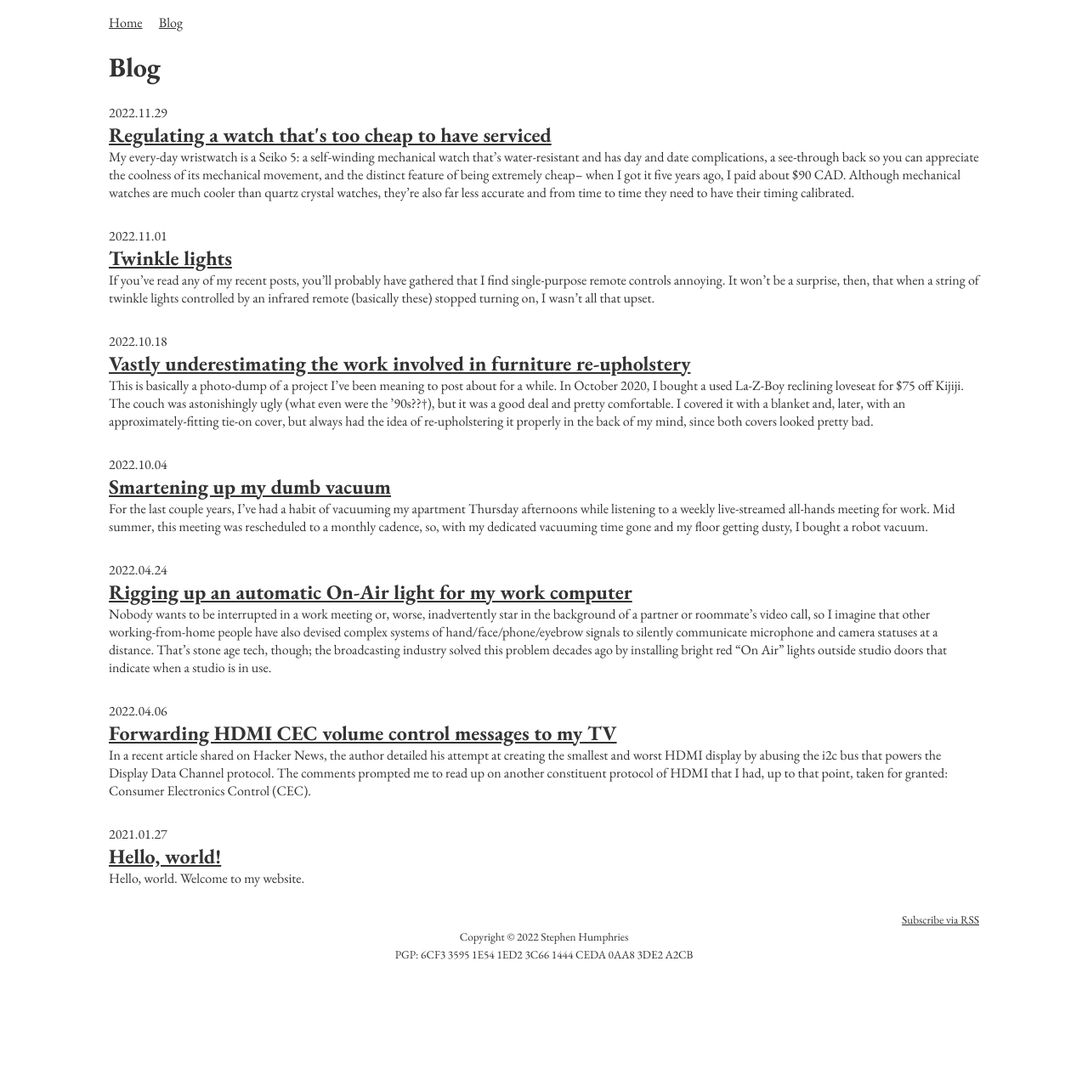
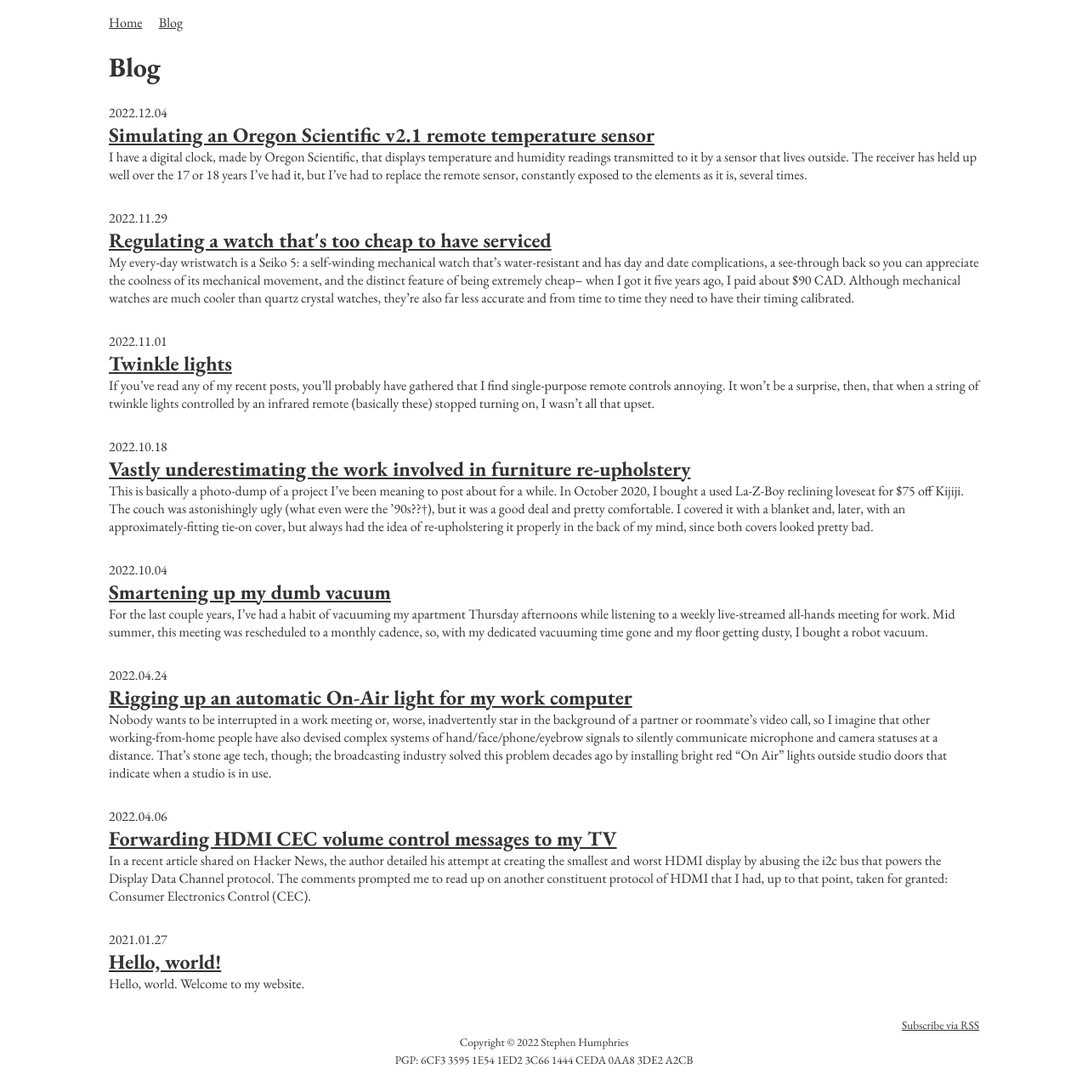
Before and after one commit to sjahu/sjahu.github.io, a Jekyll site: the page built from blog/index.html, in a window 1280 px wide. Shown: the whole page at 85% size. Built offline with Jekyll 4.4.1, drawn with Linux system fonts in a browser that asks for light colours; before the commit the page ends 1147 px from its top, so only the background shows below that; some of the changed lines change nothing that is shown.

Commit message:
Add Oregon Scientific blog post

```diff
--- a/_sass/default.scss
+++ b/_sass/default.scss
@@ -98,3 +98,9 @@
   height: 1px;
   background: #AAA;
 }
+
+blockquote {
+  margin-left: 0;
+  padding-left: 15px;
+  border-left: 5px solid lightblue;
+}
--- /dev/null
+++ b/blog/_posts/2022-12-04-oregon-scientific.md
@@ -0,0 +1,296 @@
+---
+title: Simulating an Oregon Scientific v2.1 remote temperature sensor
+header_image: /assets/images/blog/2022-12-04/prototype.jpg
+---
+
+I have a digital clock, made by Oregon Scientific, that displays temperature and humidity readings transmitted to it by a sensor that lives outside. The receiver has held up well over the 17 or 18 years I've had it, but I've had to replace the remote sensor, constantly exposed to the elements as it is, several times.
+
+{% figure /assets/images/blog/2022-12-04/bar608hga_manual.png %}
+<a href="https://archive.org/details/generalmanual_000074498">BAR608HGA and THGR122NX manual, c. 2004 (PDF)</a>
+{% endfigure %}
+
+Years ago, the specific sensor model compatible with my base station was easy to buy and not too expensive. Now, though, it's hard to find at a price justifiable for such an old clock, if at all. When I bought the last replacement in 2018, it cost $55 on Amazon (I could buy a whole new weather station for about that price, but what a waste) but at least it was available; today, I can only find one eBay listing for a well-used, untested, $95 sensor, and [this neat British shop](https://weatherspares.co.uk/collections/oregon-scientific-sensors-options), which at time of writing lists a couple compatible *new* sensors as "back soon". Even if they were in stock, once shipping to Canada and duties were factored in, a replacement sensor would cost over $100.
+
+Thus, before the sensor I have stops working, I wanted to characterize the signal it transmits and figure out how to reproduce it. I thought it would be *far* easier to do so while I still had a reference sensor to compare to.
+
+I did some poking around on the Internet and found that there's actually quite a large body of knowledge on the protocols used by remote weather sensors-- it seems like a lot of people buy them separately to use with custom-built Arduino, Raspberry Pi, or PC-based receivers. The most complete (and most frequently referenced) source of information I found is [osengr.org](https://www.osengr.org/WxShield/Web/WxShield.shtml), home to an open-source Arduino-based receiver that supports a wide range of sensors from various manufacturers. [This 45-page PDF](https://www.osengr.org/Articles/OS-RF-Protocols-IV.pdf) (also rehosted [here](/assets/pdf/blog/2022-12-04/OS-RF-Protocols-IV.pdf)) is the fourth in a series of successively more expansive documents comprehensively describing all kinds of weather sensor protocols, including the one used by the THGR122NX sensor my base station came with. Kudos and many thanks to the author.
+
+Armed with a [433 MHz transmitter](https://www.aliexpress.com/item/32980820915.html) and [DHT-22](https://www.aliexpress.com/item/32523611214.html) temperature/humidity sensor from AliExpress and an Arduino, I set about naïvely implementing a clone of my sensor based purely on my interpretation of the description of the Oregon Scientific v2.1 RF protocol from the PDF. Perhaps inevitably, it didn't work (does implementing something right from the spec *ever* work on the first try?).
+
+To debug my failed transmission attempt, I needed some way to record the signal and compare it to the one transmitted by the real sensor. Here is a photo of me at the moment I came to that realization:
+
+{% image /assets/images/blog/2022-12-04/i_have_no_idea_what_im_doing.jpg medium %}
+
+I did some reading and found out that what I needed was called a *logic analyzer*, which is like an oscilloscope, but for digital signals and capable of recording signals over time. At the recommendation of [this video introduction](https://www.youtube.com/watch?v=dobU-b0_L1I) to logic analyzers and [Sigrok](https://sigrok.org/), an open-source signal analysis software suite including a GUI called [PulseView](https://sigrok.org/wiki/PulseView), I bought a [$20 USB logic analyzer](https://www.amazon.ca/gp/product/B08P1DW2PM/) from Amazon (also available for like $6 on AliExpress, but I was impatient). The analyzer, which is a Chinese clone of a discontinued professional-grade tool made by [Saleae](https://www.saleae.com/), supports 8 channels and can capture 24 million samples per second. The fact that such a useful tool is available for so cheap boggles my mind-- what a time to be alive.
+
+I plugged a 433 MHz receiver into one of the leads of the logic analyzer and captured some recordings of transmissions from the real sensor. I had expected to have to do a lot of squinting at square waves and pencil/paper work to decode the signal, but while looking through the menu of built-in decoders for one that could take some of the work out of reading the [Manchester](https://en.wikipedia.org/wiki/Manchester_code)-encoded signal, I discovered that not only did the built-in On-Off Keying decoder support decoding Manchester code, but that there was also [a second-level decoder](https://sigrok.org/wiki/Protocol_decoder:Ook_oregon) specifically for the various Oregon Scientific protocols. What a time saver!
+
+
+<figure>
+  <div style="max-width: 100%; overflow: scroll;">
+    <img src="/assets/images/blog/2022-12-04/sigrok.png" style="max-width: none;">
+  </div>
+  <figcaption>
+    A recording of a THGR122NX data frame captured with Sigrok (scroll right).
+  </figcaption>
+</figure>
+
+After much trial and error, I came up with the following protocol description and a working prototype.
+
+# THGR122NX protocol description
+
+The osengr PDF promises "descriptions ... sufficient for those building maker projects to receive and decode these signals"; based on my experimentation, here's a full description of the Oregon Scientific v2.1 protocol as implemented by the THGR122NX sensor, sufficient for *transmitting* a signal that will be accepted by an original Oregon Scientific base station. Some information may be applicable to other sensors that implement the v2.1 protocol.
+
+## Carrier wave and bit encoding
+Bits are transmitted at 1024 Hz using normal-mode Manchester coding on a 433.92 MHz carrier wave. The 433.92 MHz wave can be generated or demodulated into a simple digital signal by specialized hardware like the cheap transmitter and receiver pair linked above. Manchester code uses a transition at the middle of each clock cycle to indicate a bit value: in the normal mode, a `0` is encoded as off-on and a `1` as on-off (in the reversed mode, it's the opposite). This graphic from Wikipedia shows how it works:
+
+{% figure /assets/images/blog/2022-12-04/manchester_encoding.svg medium %}
+<a href="https://en.wikipedia.org/wiki/Manchester_code#/media/File:Manchester_encoding_both_conventions.svg">Wikipedia</a>
+{% endfigure %}
+
+For protocol v2.1, each bit is sent twice, but inverted the first time. So, for example, the bit sequence `1011` is actually transmitted as `01100101`, which, in Manchester coding, becomes `off-on-on-off-on-off-off-on-off-on-on-off-off-on-on-off`, with each on or off state held for (1/1024)/2 seconds. The entire sequence is then repeated, after a short delay of 10.9 ms according to the PDF, or about 55 ms based on my observations. Since we both apparently used THGR122NX sensors, we can probably conclude that the specific length of the delay doesn't matter.
+
+As you can see from the example above, in this scheme, a transmission is composed of intervals where the signal is either on or off for either a long or short time (depending on whether adjacent half-cycles are the same state). In the PDF, the author describes a sensor which always cuts short the on pulses by a consistent amount. My sensor didn't exhibit the same behaviour: rather, the duration of individual on and off pulses varied wildly, but the *average* clock rate was still almost precisely 1024 Hz.
+
+The Oregon Scientific receiver is very picky about the clock rate of the signal; any more than a few microseconds off per cycle and it'll ignore the transmission. I found that if I used Arduino's `delayMicroseconds` function to pause for 488 μs between state changes, the resulting RF pulses were actually too long for the receiver. Thus, the nominal delay should be callibrated depending on the hardware generating the signal so that the real signal is clocked as closely as possible to 1024 Hz (976.5 μs per cycle). This is mentioned by readers in the comments on [this blog post](http://www.connectingstuff.net/blog/encodage-protocoles-oregon-scientific-sur-arduino/), in which the author, Olivier Lebrun, described a simulated v2.1 sensor that could be picked up by an aftermarket base station; as the commenters there and my experience can attest, the original base stations are pickier about timing.
+
+## Data format
+
+V2.1 protocol data frames vary in length between sensor models. There are more details on other sensors in the osengr PDF; here's the format of the data transmitted by my THGR122NX sensor.
+
+Each frame is 96 bits long, divided into 24 nibbles. The nibbles are transmitted in order, with each one transmitted least-significant-bit-first; e.g. the nibble `0x8` (`1000` in binary) would be transmitted as `0`, `0`, `0`, `1` with respect to time.
+
+- `0-3`: The first four nibbles are a pre-amble consisting of 16 `1` bits. Recall that each bit is transmitted twice, inverted first, so really this results in a transmission of `01010101010101010101010101010101`. This is used to alert the receiver that a message is incoming and to give its automatic gain control circuit a chance to callibrate itself to the signal strength. In theory, it also allows a receiver to recover the clock rate of the signal, but the Oregon Scientific base station doesn't do that.
+- `4`: The sync nibble (`0xa`) identifies where the pre-amble ends and where the message payload begins.
+- `5-8`: The sensor ID, which varies between sensor models. For the THGR122NX and apparently some other functionally equivalent models, the ID is, in the order of transmission, `0x1`, `0xd`, `0x2`, `0x0`.
+- `9`: The channel number, either 1, 2, or 3, but encoded as `0x1`, `0x2`, or `0x4` (i.e. the first, second, or third bit in the nibble).
+- `10-11`: The rolling ID, which is a random identifier generated when the batteries are inserted.
+- `12`: Flags. The battery-low flag is `0x4`. I also observed the `0x8` bit set far more often than not, regardless of the presence of the battery-low flag and regardless of the current temperature and humidity. It doesn't appear to mean anything. The PDF mentions that one status bit might change between the first and second repetitions of the signal, but I did not observe that behaviour from my sensor.
+- `13-16`: The temperature in degrees Celcius, represented in binary-coded-decimal with the 0.1s first, then the ones, then the tens, then the hundreds. The largest bit of the fourth nibble represents the sign (`0x0` for positive and `0x8` for negative).
+- `17-18`: The relative humidity, with ones transmitted in the first nibble and tens in the second.
+- `19`: Always `0x8`, meaning unknown.
+- `20-21`: A checksum calculated by adding together all the nibbles from 5 to 19, inclusive. Any time overflow occurs during this summation (i.e. the sum is greater than 255 or what fits in 1 byte), it's added back into the result. Transmitted in LSB-first order.
+- `22-23`: A second checksum, calculated by the CRC-8-CCITT algorithm described in the PDF, but with an initial value of `0x42` and considering only nibbles `5-9` and `12-19`. Transmitted in LSB-first order.
+
+### CRC
+
+More on the CRC (which stands for *cyclic redundancy check*)... I had got to a point where I could reliably replay signals captured from my real sensor and have them be picked up by the receiver, but I wasn't yet able to transmit arbitrary data because I couldn't generate a valid CRC. Part of implementing the CRC algorithm is picking an initial value for the result register. According to the PDF, version 3 sensors use an initial value of zero, and
+
+> Version 2.1 sensors appear to use different initial register values -- even among sensors of the same model. It is not clear if this is actually correct -- it seems a little odd to ask the receiver of these messages to figure out the correct initial register value. Perhaps there is a simpler explanation for the CRC algorithm used in version 2.1 sensors.
+
+In Olivier's blog post, he didn't address the CRC byte; transmitting two zero nibbles in its place was good enough since the aftermarket receiver he was targeting didn't verify the secondary checksum anyway. One commenter provided an implementation of a function to generate the CRC, and a couple others indicated that they were able to get it to work with real base stations by using different initial values, which lines up with what the PDF said.
+
+The initial value is just the value stored in the result register before any of the message bits have been fed into the algorithm. Knowing that there must be some way to deterministically calculate the CRC without having any advance knowledge about the specific sensor sending the message, I reset my sensor a bunch of times and recorded the subsequent transmissions to see if I could figure out the pattern. Since there are only 255 possible values for the IV, it's trivial to determine it by brute force for any given transmission, based on the actual CRC. As expected, the IV did appear to be consistent between transmissions but change with each sensor reset, along with the rolling ID.
+
+The key insight into figuring out how the CRC worked came when I noticed that even when the rolling ID changed, as long as the other data in the transmission remained constant, the CRC didn't change. That could only mean that however the sensor was calculating the CRC, the rolling ID was not involved.
+
+By calculating the CRC using nibbles 5 to 19, inclusive, **but excluding the rolling ID nibbles**, I found that the initial value could be assumed to be a constant, `0x42`. Perhaps there is an even simpler explanation than that, but since this seems to work even when varying the rolling ID and changing the channel number, I'll take it.
+
+# Prototype
+
+{% figure /assets/images/blog/2022-12-04/prototype_closeup.jpg medium %}
+Left to right: USB logic analyzer, 433.92 MHz receiver, 433.92 MHz transmitter, DHT-22 temperature/humidity sensor, Arduino Leonardo
+{% endfigure %}
+
+{% figure /assets/images/blog/2022-12-04/prototype.jpg medium %}
+1337 proof of successfully receiving an arbitrary transmission.
+{% endfigure %}
+
+# Next steps
+
+The prototype proves that it works; my next step is to build a more practical sensor based on an ATTiny85 microcontroller, which will be much cheaper than a full-size Arduino board, use far less power, and fit in a tiny plastic case. I'll link it here when it's done.
+
+# The code
+
+*sensor.ino*:
+
+{% highlight c++ linenos %}
+/*
+ * Arduino-based temperature/humidity sensor compatible with the Oregon Scientific v2.1
+ * 433.92 MHz weather sensor protocol.
+ *
+ * This sketch replicates the behaviour of the Oregon Scientific THGR122NX sensor.
+ *
+ * More info here: https://shumphries.ca/blog/2022/12/04/oregon-scientific/
+ *
+ * LICENCE: Licensed under the "do whatever you want" open-source licence, but please include
+ *          this comment as attribution.
+ *
+ * Copyright © 2022 Stephen Humphries
+ */
+
+#include <DHT.h> // Adafruit's DHT sensor library (https://github.com/adafruit/DHT-sensor-library)
+                 // This library and/or the DHT-22 sensor can trivially be swapped out as required
+
+#define DHT_PIN 2 // I/O for the temperature/humidity sensor
+#define TX_PIN 3 // Output for the 433.92 Mhz modulator
+
+#define SHORT 478 // Half of 1/1024 (which is about 488 us), but calibrated for real time (hardware dependent)
+                  // If you don't have an oscilloscope or logic analyzer handy, you could probably dial it in
+                  // by trying values from 470 to 500 or so
+
+#define SUM_MASK 0xfffe0 // Only some nibbles are included in the checksum and CRC calculations
+#define CRC_MASK 0xff3e0
+#define CRC_IV 0x42 // ¯\_(ツ)_/¯ (see the blog post for details)
+#define CRC_POLY 0x7 // CRC-8-CCITT
+
+// Example transmission data
+// - Bytes are transmitted in order, small nibble first
+// - Nibbles are transmitted LSB-first
+// - Nibble descritions in this example are large nibble first, to align with the byte-wise representation
+// - Sensor ID 1d20, Channel 1, Rolling ID bb, Battery low, Temperature 22.7°C, Humidity 30%
+// uint8_t data[] = {
+//   0xff, // Preamble (16 ones (transmitted as 32 bits, alternating 01))
+//   0xff, // Preamble
+//   0x1a, // Sensor ID (1d20) / Sync (0xa)
+//   0x2d, // Sensor ID
+//   0x20, // Channel (1=0x1, 2=0x2, 3=0x4) / Sensor ID
+//   0xbb, // Rolling ID (randomly generated on startup)
+//   0x7c, // Temperature, 10^-1 / Battery low (low is 0x4, not low is 0x0, but both are often OR'd with a 0x8 bit of unknown significance)
+//   0x22, // Temperature, 10^1 / Temperature, 10^0
+//   0x00, // Humidity, 10^0 / Temperature sign (largest 2 bits, 0x0 for +ve, 0x8 for -ve) | Temperature 10^2 (smallest 2 bits)
+//   0x83, // Unknown / Humidity, 10^1
+//   0x4a, // Checksum (simple sum)
+//   0x55, // Postamble (CRC checksum)
+// };
+
+uint8_t data[] = { // Data frame, initialized with the parts that never change
+  0xff,            // Preamble
+  0xff,
+  0x1a,            // Sync nibble and sensor ID
+  0x2d,
+  0x00,
+  0x00,
+  0x08,            // Unknown
+  0x00,
+  0x00,
+  0x80,            // Unknown
+  0x00,
+  0x00,
+};
+int dataLen = 12;
+
+DHT dht = DHT(DHT_PIN, DHT22);
+
+void setup() {
+  dht.begin();
+
+  pinMode(TX_PIN, OUTPUT);
+  randomSeed(analogRead(0));
+
+  data[4] &= 0x0f; data[4] |= ((0x1 << 4) & 0xf0); // Channel, 1=0x1, 2=0x2, 3=0x4 // TODO: Read channel from pins?
+  data[5] &= 0x00; data[5] |= (random(256) & 0xff); // Rolling ID
+}
+
+void loop() {
+  float t = dht.readTemperature();
+  uint8_t t_sign = t < 0;
+  uint8_t t_deci = ((int)(t * (t_sign ? -10 : 10)) / 1) % 10;
+  uint8_t t_ones = ((int)(t * (t_sign ? -10 : 10)) / 10) % 10;
+  uint8_t t_tens = ((int)(t * (t_sign ? -10 : 10)) / 100) % 10;
+  uint8_t t_huns = ((int)(t * (t_sign ? -10 : 10)) / 1000) % 10;
+
+  float h = dht.readHumidity() + 0.5; // Round to the nearest one by adding 0.5 then truncating the decimal
+  uint8_t h_ones = ((int)(h * 10) / 10) % 10;
+  uint8_t h_tens = ((int)(h * 10) / 100) % 10;
+
+  // data[6] &= 0xf8; data[6] |= (lowBattery() ? 0x4 : 0x0); // Not implemented
+
+  data[6] &= 0x0f; data[6] |= ((t_deci << 4) & 0xf0);
+  data[7] &= 0xf0; data[7] |= ((t_ones << 0) & 0x0f);
+  data[7] &= 0x0f; data[7] |= ((t_tens << 4) & 0xf0);
+  data[8] &= 0xfc; data[8] |= ((t_huns << 0) & 0x03);
+  data[8] &= 0xf3; data[8] |= ((t_sign << 3) & 0x0c);
+
+  data[8] &= 0x0f; data[8] |= ((h_ones << 4) & 0xf0);
+  data[9] &= 0xf0; data[9] |= ((h_tens << 0) & 0x0f);
+
+  data[10] &= 0x00; data[10] |= (checksumSimple(data, SUM_MASK) & 0xff);
+  data[11] &= 0x00; data[11] |= (checksumCRC(data, CRC_MASK, CRC_IV) & 0xff);
+
+  sendData(data, dataLen);
+
+  delay(40000);
+}
+
+
+void sendData(uint8_t data[], int len) {
+  cli(); // Disable interrupts to avoid any timing funny business
+  for (int i = 0; i < 2; ++i) { // Send the message twice
+    for (int j = 0; j < len * 8; ++j) { // Bits are transmitted LSB-first
+      sendBit((data[j / 8] >> (j % 8)) & 0x1);
+    }
+    digitalWrite(TX_PIN, LOW); // Don't leave the transmitter on!
+    delay(55); // Pause for a short time between transmissions
+  }
+  sei(); // Re-enable interrupts
+}
+
+void sendBit(bool val) {
+  if (val) {
+    sendLowHigh();
+    sendHighLow(); // Doing it this way keeps the timing consistent, though
+  } else {         // any difference is probably negligible
+    sendHighLow();
+    sendLowHigh();
+  }
+}
+
+void sendLowHigh() {
+  digitalWrite(TX_PIN, LOW);
+  delayMicroseconds(SHORT);
+  digitalWrite(TX_PIN, HIGH);
+  delayMicroseconds(SHORT);
+}
+
+void sendHighLow() {
+  digitalWrite(TX_PIN, HIGH);
+  delayMicroseconds(SHORT);
+  digitalWrite(TX_PIN, LOW);
+  delayMicroseconds(SHORT);
+}
+
+uint8_t checksumSimple(uint8_t data[], uint64_t mask) {
+  uint16_t s = 0x0000;
+
+  for (int i = 0; i < 64; ++i) {
+    if (!((mask >> i) & 0x1)) continue; // Skip nibbles that aren't set in the mask
+
+    s += (data[i / 2] >> ((i % 2) * 4)) & 0xf; // Sum data nibble by nibble
+    s += (s >> 8) & 0x1; // Add any overflow back into the sum
+    s &= 0xff;
+  }
+
+  return s;
+}
+
+uint8_t checksumCRC(uint8_t data[], uint64_t mask, uint8_t iv) {
+  uint16_t s = iv;
+
+  for (int i = 0; i < 64; ++i) {
+    if (!((mask >> i) & 0x1)) continue; // Skip nibbles that aren't set in the mask
+
+    uint8_t nibble = (data[i / 2] >> ((i % 2) * 4)) & 0xf;
+
+    for (int j = 3; j >= 0; --j) {
+      uint8_t bit = (nibble >> j) & 0x1;
+
+      s <<= 1;
+      s |= bit;
+
+      if (s & 0x100) {
+        s ^= CRC_POLY;
+      }
+    }
+  }
+
+  for (int i = 0; i < 8; ++i) {
+    s <<= 1;
+    if (s & 0x100) {
+      s ^= CRC_POLY;
+    }
+  }
+
+  return s;
+}
+{% endhighlight %}
```
Also changed, not shown: assets/images/blog/2022-12-04/bar608hga_manual.png (added), assets/images/blog/2022-12-04/i_have_no_idea_what_im_doing.jpg (added), assets/images/blog/2022-12-04/manchester_encoding.svg (added), assets/images/blog/2022-12-04/prototype.jpg (added), assets/images/blog/2022-12-04/prototype_closeup.jpg (added), assets/images/blog/2022-12-04/sigrok.png (added), 1 other file.
